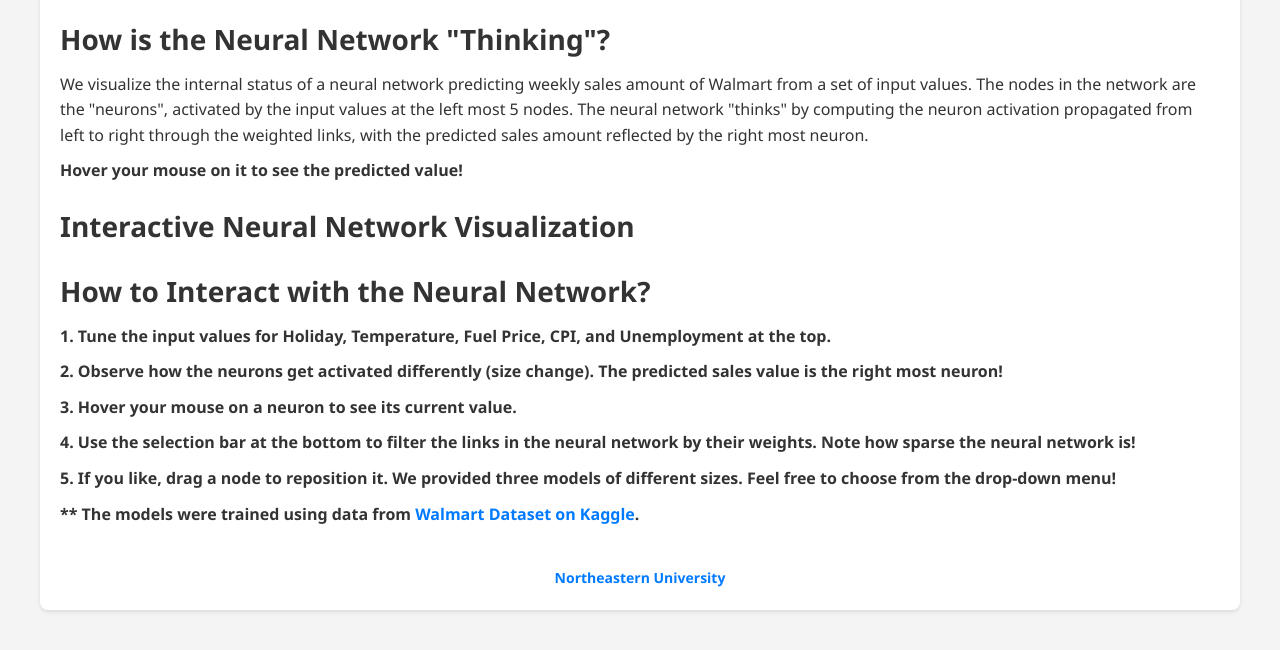
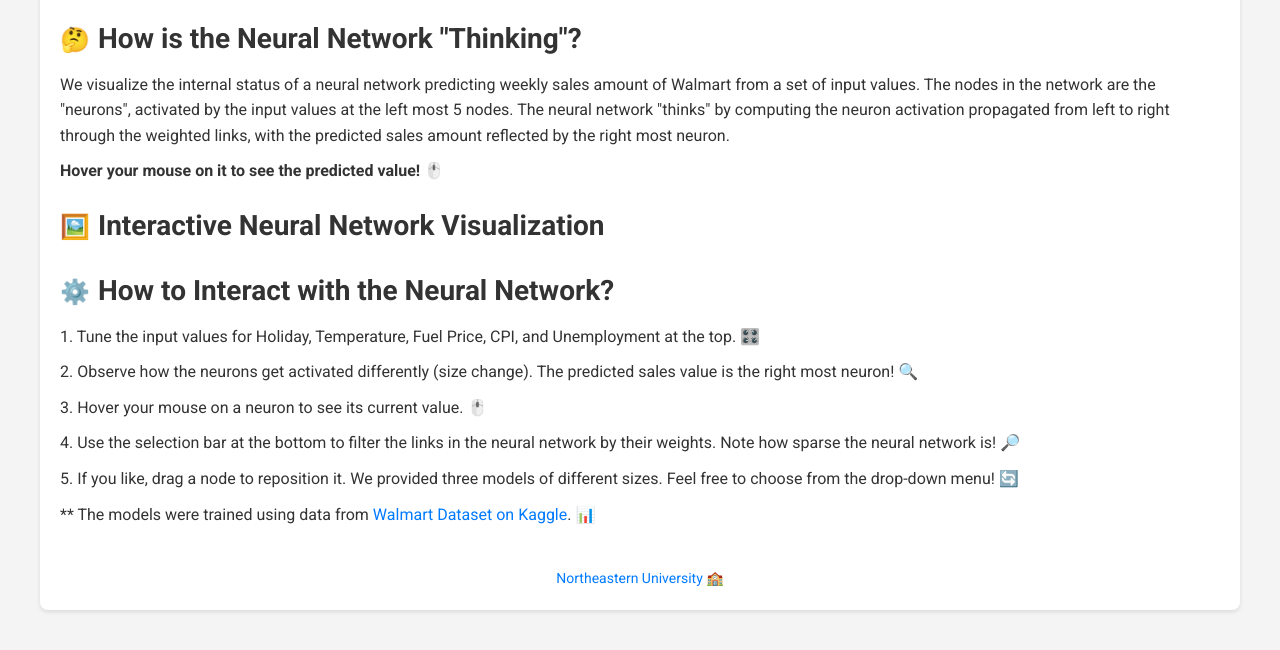
Before and after one commit to rrryuutei/ML-Interactive-Visualization, a plain HTML site: page index.html in a window 1280 px wide. Shown: the part 150-800 px from the top of the page. Drawn offline with nearby package versions, Linux system fonts and the light colour scheme.

Commit message:
update design

```diff
--- a/index.html
+++ b/index.html
@@ -1,18 +1,19 @@
+
 <!DOCTYPE HTML>
 <html xml:lang="en" lang="en">
 <head>
   <meta charset="UTF-8">
   <meta name="viewport" content="width=device-width, initial-scale=1.0">
-  <title>Neural Network Visualization </title>
-  <link rel="stylesheet" href="https://unpkg.com/tachyons@4.10.0/css/tachyons.min.css"/>
+  <title>Neural Network Visualization 🧠</title>
+  <link href="https://fonts.googleapis.com/css2?family=Roboto:wght@400;500;700&display=swap" rel="stylesheet">
   <style media="all">
-    /*  base styles */
+    /* Base styles */
     * { padding: 0; margin: 0; box-sizing: border-box; }
     body {
       margin: 20px auto;
       width: calc(100% - 40px);
       max-width: 1200px;
-      font-family: 'Segoe UI', Tahoma, Geneva, Verdana, sans-serif;
+      font-family: 'Roboto', sans-serif;
       font-size: 16px;
       line-height: 1.6;
       color: #333;
@@ -21,10 +22,7 @@
     a, a:visited { text-decoration: none; color: #007BFF; }
     a:hover { text-decoration: underline; color: #0056b3; }
     h1, h2, h3, h4, h5 { margin: 20px 0 10px; color: #333; }
-    h1 {
-      font-size: 2em;
-      color: #007BFF;
-    }
+    h1 { font-size: 2em; color: #007BFF; }
     h2 { font-size: 1.75em; }
     h3 { font-size: 1.5em; }
     h4 { font-size: 1.25em; }
@@ -35,9 +33,7 @@
       padding: 20px;
       border-radius: 8px;
       box-shadow: 0 2px 4px rgba(0,0,0,0.1);
-      font-weight: normal;
     }
-
     .footer {
       margin-top: 30px;
       padding-top: 10px;
@@ -45,66 +41,61 @@
       font-size: 14px;
       color: #666;
     }
-    /* Responsive adjustments */
     @media (max-width: 768px) {
       body { width: auto; margin: 10px; }
       .content, .footer { padding: 15px; }
     }
-    .section {
-      margin-bottom: 10px; /* This will add 20px of space below each <section> element */
-    }
-
+    .section { margin-bottom: 20px; }
+    /* Added styles for improved layout and aesthetics */
+    .emoji { font-size: 24px; margin-right: 8px; }
   </style>
 </head>
 <body>
   <div class="content">
     <header>
-      <h1>Visualizing Neural Network Architecture</h1>
+      <h1><span class="emoji">🖥️</span>Visualizing Neural Network Architecture</h1>
     </header>
 
     <section>
-      <p><strong>Team Members:</strong> <a href="https://www.linkedin.com/in/tingliu319/?locale=en_US" target="_blank">Nora (Ting) Liu</a>; Theodore Zhao</a></p>
-    </section>
-
-
-    <section>
-     <h2>How is the Neural Network "Thinking"?</h2>
-     <p>We visualize the internal status of a neural network predicting weekly sales amount of Walmart from a set of input values. The nodes in the network are the "neurons", activated by the input values at the left most 5 nodes. The neural network "thinks" by computing the neuron activation propagated from left to right through the weighted links, with the predicted sales amount reflected by the right most neuron. <p>
-
-      <p><strong>Hover your mouse on it to see the predicted value!<strong></p>
+      <p><strong>Team Members:</strong> <a href="https://www.linkedin.com/in/tingliu319/?locale=en_US" target="_blank">Nora (Ting) Liu</a>; Theodore Zhao</a> 🤖</p>
     </section>
 
     <section>
-     <h2>Interactive Neural Network Visualization</h2>
-     <div id="slider" class="sl"></div>
-     <div id="model" class="nn"></div>
-     <div id="chart" class="ct"></div>
+      <h2><span class="emoji">🤔</span>How is the Neural Network "Thinking"?</h2>
+      <p>We visualize the internal status of a neural network predicting weekly sales amount of Walmart from a set of input values. The nodes in the network are the "neurons", activated by the input values at the left most 5 nodes. The neural network "thinks" by computing the neuron activation propagated from left to right through the weighted links, with the predicted sales amount reflected by the right most neuron.</p>
+
+      <p><strong>Hover your mouse on it to see the predicted value!</strong> 🖱️</p>
     </section>
 
     <section>
-      <h2>How to Interact with the Neural Network?</h2>
-      <p>1. Tune the input values for Holiday, Temperature, Fuel Price, CPI, and Unemployment at the top.</p>
-      <p>2. Observe how the neurons get activated differently (size change). The predicted sales value is the right most neuron!</p>
-      <p>3. Hover your mouse on a neuron to see its current value.</p>
-      <p>4. Use the selection bar at the bottom to filter the links in the neural network by their weights. Note how sparse the neural network is!</p>
-      <p>5. If you like, drag a node to reposition it. We provided three models of different sizes. Feel free to choose from the drop-down menu!</p>
-
-     </section>
-
-
+      <h2><span class="emoji">🖼️</span>Interactive Neural Network Visualization</h2>
+      <div id="slider" class="sl"></div>
+      <div id="model" class="nn"></div>
+      <div id="chart" class="ct"></div>
+    </section>
 
     <section>
-     <p>** The models were trained using data from <a href="https://www.kaggle.com/datasets/yasserh/walmart-dataset" target="_blank">Walmart Dataset on Kaggle</a>.</p>
+      <h2><span class="emoji">⚙️</span>How to Interact with the Neural Network?</h2>
+      <p>1. Tune the input values for Holiday, Temperature, Fuel Price, CPI, and Unemployment at the top. 🎛️</p>
+      <p>2. Observe how the neurons get activated differently (size change). The predicted sales value is the right most neuron! 🔍</p>
+      <p>3. Hover your mouse on a neuron to see its current value. 🖱️</p>
+      <p>4. Use the selection bar at the bottom to filter the links in the neural network by their weights. Note how sparse the neural network is! 🔎</p>
+      <p>5. If you like, drag a node to reposition it. We provided three models of different sizes. Feel free to choose from the drop-down menu! 🔄</p>
+    </section>
+
+    <section>
+      <p>** The models were trained using data from <a href="https://www.kaggle.com/datasets/yasserh/walmart-dataset" target="_blank">Walmart Dataset on Kaggle</a>. 📊</p>
     </section>
 
     <footer class="footer">
-     <a href="https://www.northeastern.edu/">Northeastern University</a>
+      <a href="https://www.northeastern.edu/">Northeastern University 🏫</a>
     </footer>
   </div>
 
   <script type="module">
-    import {Runtime, Inspector} from "https://cdn.jsdelivr.net/npm/@observablehq/runtime@4/dist/runtime.js";
+      import {Runtime, Inspector} from "https://cdn.jsdelivr.net/npm/@observablehq/runtime@4/dist/runtime.js";
     import notebook from "https://api.observablehq.com/@neuralviz/nora.js?v=3";
+
     const runtime = new Runtime();
     const main = runtime.module(notebook, name => {
         if (name === "chart") { return new Inspector(document.getElementById('chart')); }
```
